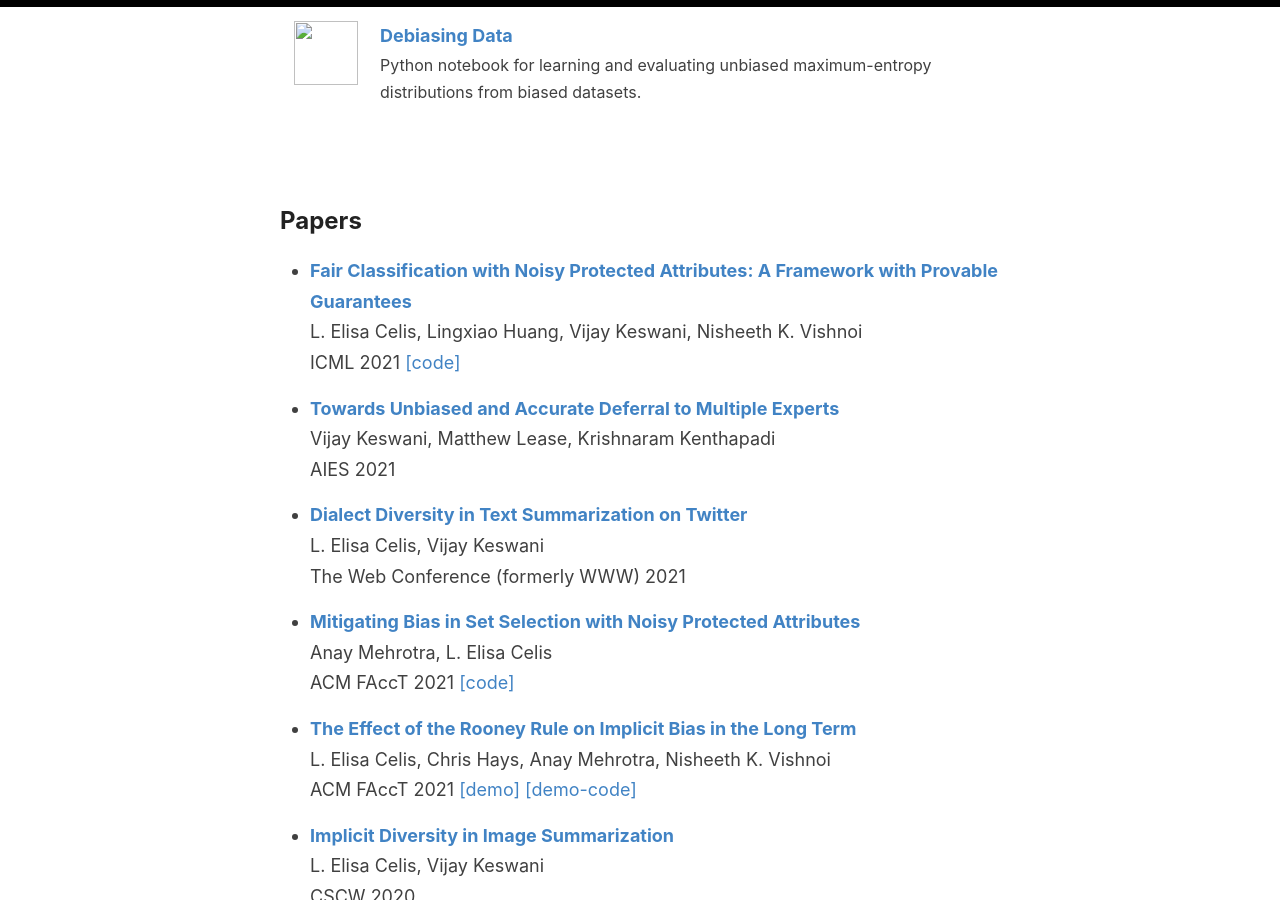
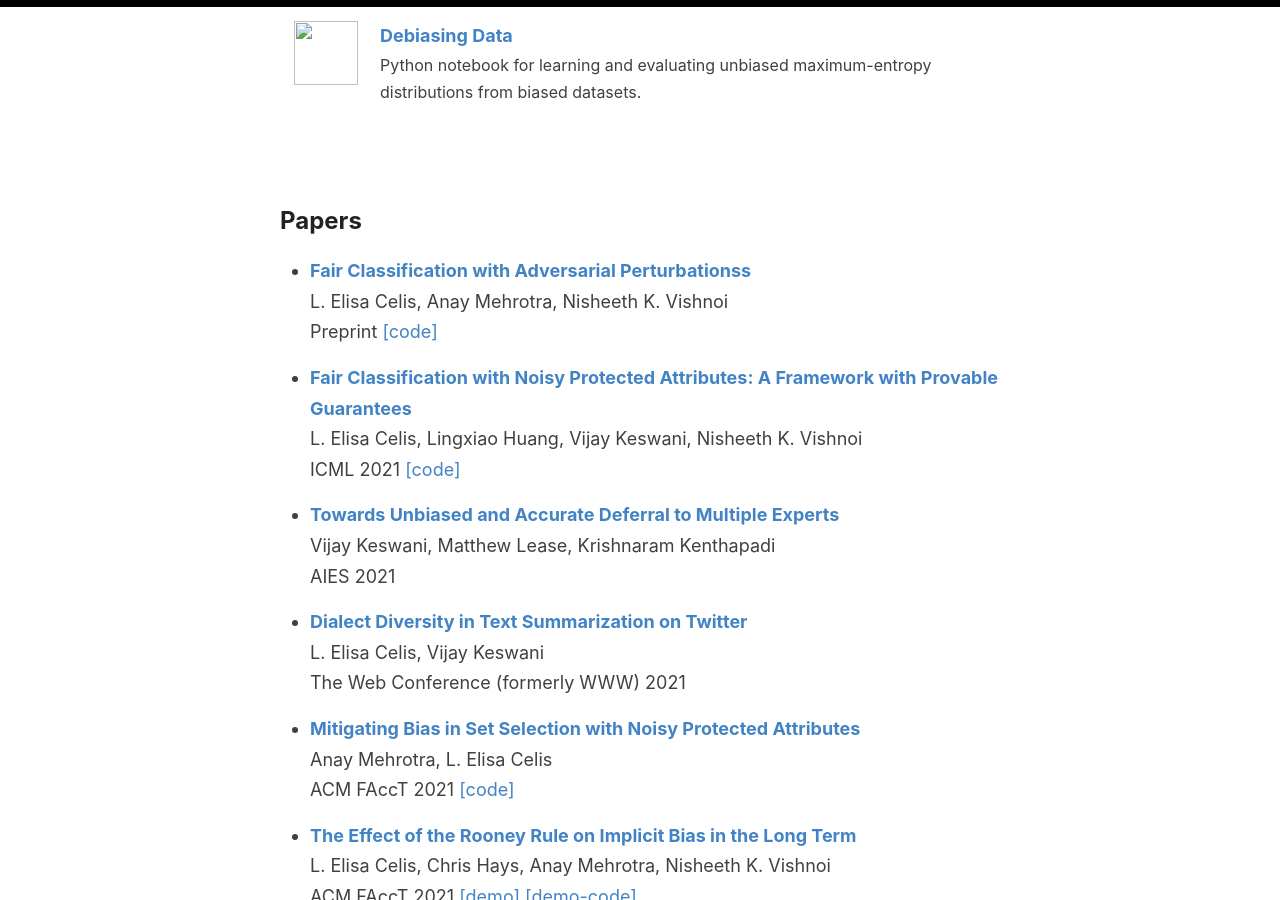
Before and after one commit to controlling-bias/controlling-bias.github.io, a Jekyll site: the page built from _posts/2020-07-23-papers.md, in a window 1280 px wide and 900 px high, scrolled down 1303 px. Built offline with Jekyll 4.4.1, drawn with Linux system fonts in a browser that asks for light colours.

Commit message:
Update 2020-07-23-papers.md

```diff
--- a/_posts/2020-07-23-papers.md
+++ b/_posts/2020-07-23-papers.md
@@ -1,6 +1,10 @@
 ---
 layout: default
 ---
+
+*	[<b>Fair Classification with Adversarial Perturbationss</b>]()\\
+	L. Elisa Celis, Anay Mehrotra, Nisheeth K. Vishnoi\\
+	Preprint [[code]](https://github.com/AnayMehrotra/Fair-classification-with-adversarial-perturbations)
 
 *	[<b>Fair Classification with Noisy Protected Attributes: A Framework with Provable Guarantees</b>](https://arxiv.org/abs/2006.04778)\\
 	L. Elisa Celis, Lingxiao Huang, Vijay Keswani, Nisheeth K. Vishnoi\\
```
